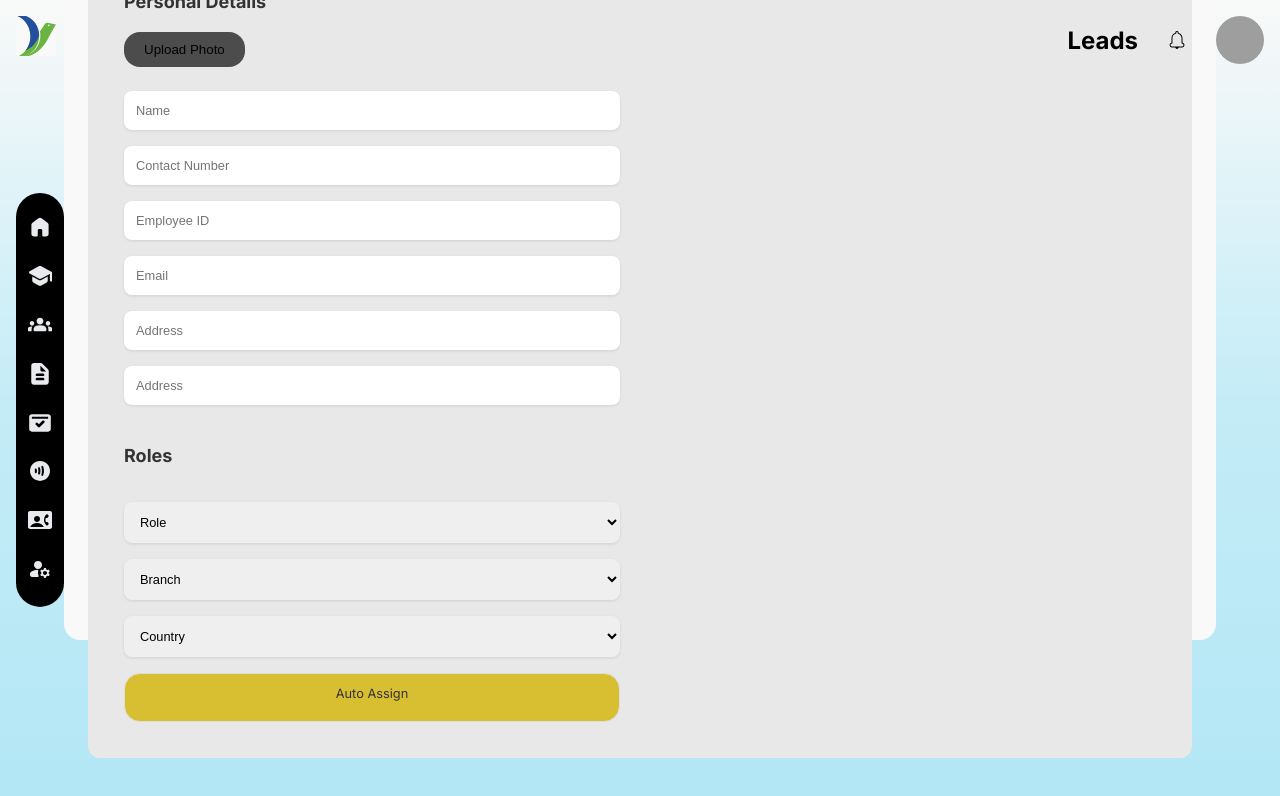
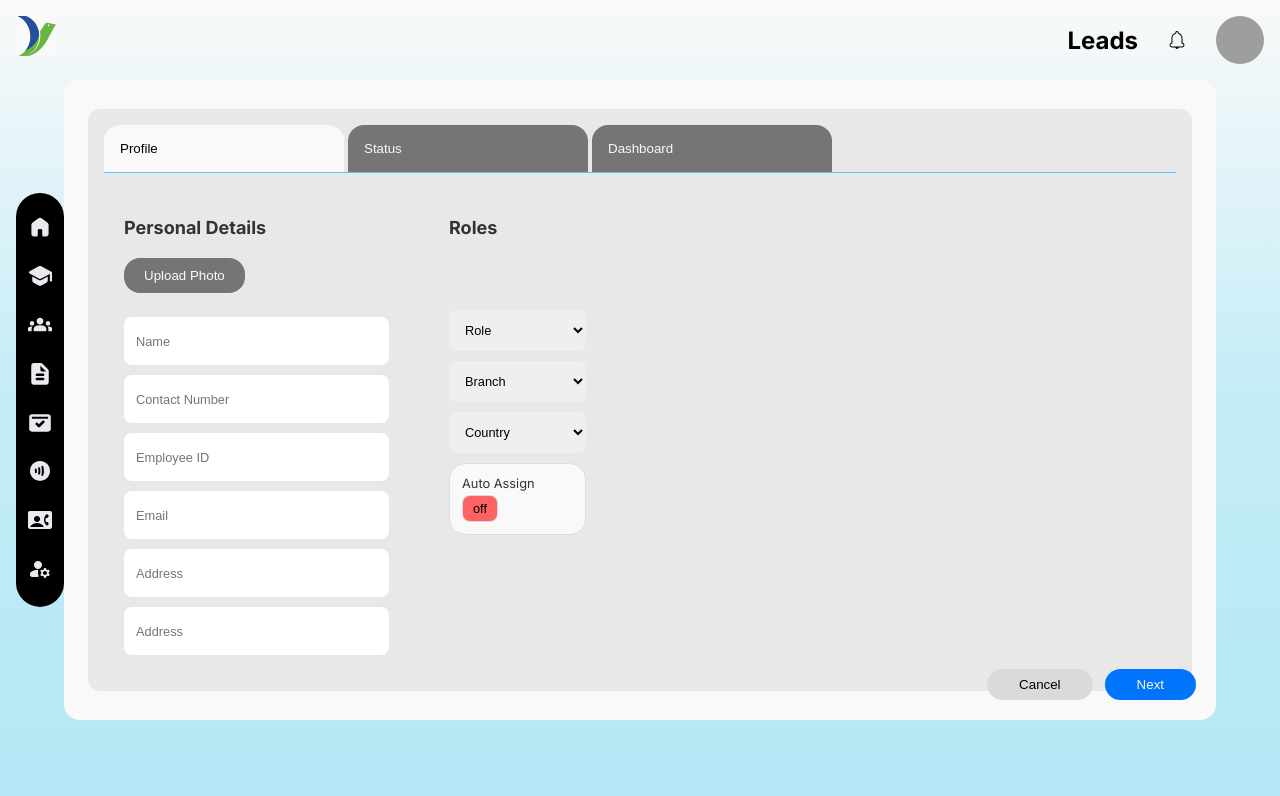
Before and after one commit to Arjunliljo/CRM, a React (Vite) app: page /profileEdit in a window 1280 px wide. Shown: the top 796 px of the page. Built offline with nearby package versions, Linux system fonts and the light colour scheme; grey boxes are pictures that could not be loaded.

Commit message:
profile update

```diff
--- a/Sass/page/_profileUpdateUser.scss
+++ b/Sass/page/_profileUpdateUser.scss
@@ -9,146 +9,19 @@
   display: flex;
   align-items: center;
   justify-content: center;
-  margin: 0 auto;
-}
+  margin: 5rem auto;
+  position: relative;
 
-.profile-edit-container {
-  background-color: variables.$color-gray;
-  border-radius: 12px;
-  padding: variables.$padding-md;
-  width: 90vw;
+  .action-buttons {
+    position: absolute;
+    bottom: 20px;
+    right: 20px;
+    display: flex;
+    gap: 12px;
 
-  .profile-nav {
-    display: flex;
-    gap: 4px;
-    margin-bottom: 24px;
-    border-bottom: 1px solid variables.$color-light-blue;
-
-    .nav-item {
-      padding: variables.$padding-md;
-      border: none;
-      border-top-left-radius: variables.$radius-md;
-      border-top-right-radius: variables.$radius-md;
-      background: none;
-      cursor: pointer;
-      font-weight: 500;
-      color: variables.$color-black;
-
-      &.active {
-        background: #9c9c9c;
-        color: #333;
-      }
-    }
-  }
-
-  .profile-content {
-    display: flex;
-    flex-wrap: wrap;
-    gap: 40px;
-    padding: 20px;
-    width: 50%;
-
-    .content-section {
-      flex: 1;
-      min-width: 320px;
-      h2 {
-        font-size: 18px;
-        margin-bottom: 20px;
-        color: #333;
-      }
-    }
-
-    .upload-btn {
-      background-color: variables.$color-gray-dark;
-      border: none;
-      padding: 10px 20px;
-      border-radius: variables.$radius-md;
-      margin-bottom: 24px;
-      cursor: pointer;
-
-      &:hover {
-        background-color: variables.$color-gray-mid;
-      }
-    }
-  }
-
-  /* Flexbox for form-left and form-right */
-  .form-left,
-  .form-right {
-    display: flex;
-    flex-direction: column;
-    gap: 16px;
-    flex: 1;
-    min-width: 320px;
-    h2 {
-      font-size: 18px;
-      margin-bottom: 20px;
-      color: #333;
-    }
-    .form-group {
-      display: flex;
-      flex-direction: column; /* Stack label and input */
-      gap: 8px; /* Spacing between label and input */
-
-      input,
-      select {
-        width: 100%;
-        padding: 12px;
-        border: none;
-        border-radius: variables.$radius-sm;
-        font-size: variables.$font-size-small;
-        box-shadow: 0px 1px 3px rgba(0, 0, 0, 0.1); /* Add subtle shadow for inputs */
-      }
-
-      &.auto-assign {
-        display: flex;
-        justify-content: space-between;
-        align-items: center;
-        padding: 12px;
-        background: #d8bf32;
-        border-radius: variables.$radius-md;
-        border: 1px solid #ddd;
-
-        span {
-          font-size: variables.$font-size-small;
-          color: #333;
-        }
-
-        button {
-          background: none;
-          border: none;
-          cursor: pointer;
-
-          .toggle-slider {
-            width: 24px;
-            height: 12px;
-            background: #ff6b6b;
-            border-radius: 6px;
-            position: relative;
-          }
-        }
-      }
-    }
-  }
-
-  .toggle-btn {
-    width: 48px;
-    height: 24px;
-    background: #ff6b6b;
-    border-radius: 12px;
-    position: relative;
-    border: none;
-    cursor: pointer;
-  }
-
-  .button-group {
-    display: flex;
-    justify-content: flex-end;
-    gap: 12px;
-    padding: 20px;
-
-    button {
-      padding: variables.$padding-md;
+    .btn-cancel,
+    .btn-next {
+      padding: variables.$padding-sm 2rem;
       border-radius: variables.$radius-md;
       border: none;
       cursor: pointer;
@@ -170,3 +43,173 @@
     }
   }
 }
+
+.profile-edit-container {
+  background-color: variables.$color-gray;
+  border-radius: 12px;
+  padding: variables.$padding-md;
+  width: 90vw;
+
+  .profile-nav {
+    display: flex;
+    gap: 4px;
+    margin-bottom: 24px;
+    border-bottom: 1px solid variables.$color-light-blue;
+
+    .nav-item {
+      padding: variables.$padding-md;
+      border: none;
+      border-top-left-radius: variables.$radius-md;
+      border-top-right-radius: variables.$radius-md;
+      background: variables.$color-text-gray;
+      cursor: pointer;
+      color: variables.$color-white;
+      font-weight: variables.$font-bold;
+      width: 15rem;
+      display: flex;
+      align-items: start;
+      justify-content: start;
+
+      &.active {
+        background: variables.$color-gray-light;
+        color: variables.$color-black;
+      }
+    }
+  }
+
+  .profile-content {
+    display: flex;
+    // flex-wrap: wrap;
+    gap: 5px;
+    padding: 20px;
+    width: 50%;
+
+    .content-section {
+      flex: 1;
+      min-width: 320px;
+      h2 {
+        font-size: 18px;
+        margin-bottom: 20px;
+        color: #333;
+      }
+    }
+
+    .upload-btn {
+      background-color: variables.$color-text-gray;
+      color: variables.$color-white;
+      border: none;
+      padding: 10px 20px;
+      border-radius: variables.$radius-md;
+      margin-bottom: 24px;
+      cursor: pointer;
+
+      &:hover {
+        background-color: variables.$color-gray-mid;
+      }
+    }
+  }
+
+  .form-left,
+  .form-right {
+    display: flex;
+    flex-direction: column;
+    gap: 10px;
+    flex: 1;
+    width: 265px;
+    h2 {
+      font-size: 18px;
+      margin-bottom: 62px;
+      color: #333;
+    }
+    .form-group {
+      display: flex;
+      flex-direction: column;
+      gap: 4px;
+
+      .input-formGroup {
+        width: 100%;
+        height: 3rem;
+        padding: 12px;
+        border: none;
+        border-radius: variables.$radius-sm;
+        font-size: variables.$font-size-small;
+      }
+      .select-formGroup {
+        width: 80%;
+        padding: 12px;
+        border: none;
+        border-radius: variables.$radius-sm;
+        font-size: variables.$font-size-small;
+      }
+
+      &.auto-assign {
+        display: flex;
+        justify-content: space-between;
+        align-items: start;
+        padding: 12px;
+        background: variables.$color-white;
+        border-radius: variables.$radius-md;
+        border: 1px solid #ddd;
+        width: 80%;
+
+        .span-assign {
+          font-size: variables.$font-size-small;
+          color: #333;
+        }
+
+        .button-off {
+          background: variables.$color-red-light;
+          border: 1px solid variables.$color-gray-mid;
+          border-radius: variables.$radius-sm;
+          cursor: pointer;
+          padding: 5px 10px;
+          font-size: variables.$font-size-small;
+          color: variables.$color-black;
+
+          &:hover {
+            background: variables.$color-gray-light;
+          }
+        }
+      }
+    }
+  }
+
+  // .toggle-btn {
+  //   width: 48px;
+  //   height: 24px;
+  //   background: #ff6b6b;
+  //   border-radius: 12px;
+  //   position: relative;
+  //   border: none;
+  //   cursor: pointer;
+  // }
+
+  // .button-group {
+  //   display: flex;
+  //   justify-content: flex-end;
+  //   gap: 12px;
+  //   padding: 20px;
+
+  //   button {
+  //     padding: variables.$padding-md;
+  //     border-radius: variables.$radius-md;
+  //     border: none;
+  //     cursor: pointer;
+  //     font-weight: 500;
+
+  //     &.btn-cancel {
+  //       background: variables.$color-gray-mid;
+  //       color: variables.$color-black;
+
+  //       &:hover {
+  //         background: #e9ecef;
+  //       }
+  //     }
+
+  //     &.btn-next {
+  //       background: variables.$color-blue;
+  //       color: variables.$color-white;
+  //     }
+  //   }
+  // }
+}
--- a/src/pages/profileEdit/ProfileUpdateUser.jsx
+++ b/src/pages/profileEdit/ProfileUpdateUser.jsx
@@ -15,22 +15,46 @@ function ProfileUpdateUser() {
 
             <div className="form-left">
               <div className="form-group">
-                <input type="text" placeholder="Name" />
+                <input
+                  type="text"
+                  placeholder="Name"
+                  className="input-formGroup"
+                />
               </div>
               <div className="form-group">
-                <input type="tel" placeholder="Contact Number" />
+                <input
+                  type="tel"
+                  placeholder="Contact Number"
+                  className="input-formGroup"
+                />
               </div>
               <div className="form-group">
-                <input type="text" placeholder="Employee ID" />
+                <input
+                  type="text"
+                  placeholder="Employee ID"
+                  className="input-formGroup"
+                />
               </div>
               <div className="form-group">
-                <input type="email" placeholder="Email" />
+                <input
+                  type="email"
+                  placeholder="Email"
+                  className="input-formGroup"
+                />
               </div>
               <div className="form-group">
-                <input type="text" placeholder="Address" />
+                <input
+                  type="text"
+                  placeholder="Address"
+                  className="input-formGroup"
+                />
               </div>
               <div className="form-group">
-                <input type="text" placeholder="Address" />
+                <input
+                  type="text"
+                  placeholder="Address"
+                  className="input-formGroup"
+                />
               </div>
             </div>
           </div>
@@ -38,39 +62,37 @@ function ProfileUpdateUser() {
           <div className="form-right">
             <h2>Roles</h2>
             <div className="form-group">
-              <select>
+              <select className="select-formGroup">
                 <option value="" disabled selected>
                   Role
                 </option>
               </select>
             </div>
             <div className="form-group">
-              <select>
+              <select className="select-formGroup">
                 <option value="" disabled selected>
                   Branch
                 </option>
               </select>
             </div>
             <div className="form-group">
-              <select>
+              <select className="select-formGroup">
                 <option value="" disabled selected>
                   Country
                 </option>
               </select>
             </div>
             <div className="form-group auto-assign">
-              <span>Auto Assign</span>
-              <button>
-                <span className="toggle-slider"></span>
-              </button>
+              <span className="span-assign">Auto Assign</span>
+              <button className="button-off">off</button>
             </div>
           </div>
+        </div>
+      </div>
 
-          {/* <div className="button-group">
-            <button className="btn-cancel">Cancel</button>
-            <button className="btn-next">Next</button>
-          </div> */}
-        </div>
+      <div className="action-buttons">
+        <button className="btn-cancel">Cancel</button>
+        <button className="btn-next">Next</button>
       </div>
     </div>
   );
--- a/styles/styles.css
+++ b/styles/styles.css
@@ -2596,7 +2596,37 @@ F .log .message-area-textarea-container {
   display: flex;
   align-items: center;
   justify-content: center;
-  margin: 0 auto;
+  margin: 5rem auto;
+  position: relative;
+}
+.profileUpdate-main .action-buttons {
+  position: absolute;
+  bottom: 20px;
+  right: 20px;
+  display: flex;
+  gap: 12px;
+}
+.profileUpdate-main .action-buttons .btn-cancel,
+.profileUpdate-main .action-buttons .btn-next {
+  padding: 0.5rem 2rem;
+  border-radius: 1rem;
+  border: none;
+  cursor: pointer;
+  font-weight: 500;
+}
+.profileUpdate-main .action-buttons .btn-cancel.btn-cancel,
+.profileUpdate-main .action-buttons .btn-next.btn-cancel {
+  background: #dadada;
+  color: #000000;
+}
+.profileUpdate-main .action-buttons .btn-cancel.btn-cancel:hover,
+.profileUpdate-main .action-buttons .btn-next.btn-cancel:hover {
+  background: #e9ecef;
+}
+.profileUpdate-main .action-buttons .btn-cancel.btn-next,
+.profileUpdate-main .action-buttons .btn-next.btn-next {
+  background: #0075fc;
+  color: #f9f9f9;
 }
 
 .profile-edit-container {
@@ -2604,7 +2634,6 @@ F .log .message-area-textarea-container {
   border-radius: 12px;
   padding: 1rem;
   width: 90vw;
-  /* Flexbox for form-left and form-right */
 }
 .profile-edit-container .profile-nav {
   display: flex;
@@ -2617,19 +2646,22 @@ F .log .message-area-textarea-container {
   border: none;
   border-top-left-radius: 1rem;
   border-top-right-radius: 1rem;
-  background: none;
+  background: #757575;
   cursor: pointer;
+  color: #f9f9f9;
   font-weight: 500;
+  width: 15rem;
+  display: flex;
+  align-items: start;
+  justify-content: start;
+}
+.profile-edit-container .profile-nav .nav-item.active {
+  background: #f9f9f9;
   color: #000000;
 }
-.profile-edit-container .profile-nav .nav-item.active {
-  background: #9c9c9c;
-  color: #333;
-}
 .profile-edit-container .profile-content {
   display: flex;
-  flex-wrap: wrap;
-  gap: 40px;
+  gap: 5px;
   padding: 20px;
   width: 50%;
 }
@@ -2643,7 +2675,8 @@ F .log .message-area-textarea-container {
   color: #333;
 }
 .profile-edit-container .profile-content .upload-btn {
-  background-color: #4c4c4c;
+  background-color: #757575;
+  color: #f9f9f9;
   border: none;
   padding: 10px 20px;
   border-radius: 1rem;
@@ -2657,94 +2690,68 @@ F .log .message-area-textarea-container {
 .profile-edit-container .form-right {
   display: flex;
   flex-direction: column;
-  gap: 16px;
+  gap: 10px;
   flex: 1;
-  min-width: 320px;
+  width: 265px;
 }
 .profile-edit-container .form-left h2,
 .profile-edit-container .form-right h2 {
   font-size: 18px;
-  margin-bottom: 20px;
+  margin-bottom: 62px;
   color: #333;
 }
 .profile-edit-container .form-left .form-group,
 .profile-edit-container .form-right .form-group {
   display: flex;
-  flex-direction: column; /* Stack label and input */
-  gap: 8px; /* Spacing between label and input */
-}
-.profile-edit-container .form-left .form-group input,
-.profile-edit-container .form-left .form-group select,
-.profile-edit-container .form-right .form-group input,
-.profile-edit-container .form-right .form-group select {
+  flex-direction: column;
+  gap: 4px;
+}
+.profile-edit-container .form-left .form-group .input-formGroup,
+.profile-edit-container .form-right .form-group .input-formGroup {
   width: 100%;
+  height: 3rem;
   padding: 12px;
   border: none;
   border-radius: 0.5rem;
   font-size: 0.8rem;
-  box-shadow: 0px 1px 3px rgba(0, 0, 0, 0.1); /* Add subtle shadow for inputs */
+}
+.profile-edit-container .form-left .form-group .select-formGroup,
+.profile-edit-container .form-right .form-group .select-formGroup {
+  width: 80%;
+  padding: 12px;
+  border: none;
+  border-radius: 0.5rem;
+  font-size: 0.8rem;
 }
 .profile-edit-container .form-left .form-group.auto-assign,
 .profile-edit-container .form-right .form-group.auto-assign {
   display: flex;
   justify-content: space-between;
-  align-items: center;
+  align-items: start;
   padding: 12px;
-  background: #d8bf32;
+  background: #f9f9f9;
   border-radius: 1rem;
   border: 1px solid #ddd;
-}
-.profile-edit-container .form-left .form-group.auto-assign span,
-.profile-edit-container .form-right .form-group.auto-assign span {
+  width: 80%;
+}
+.profile-edit-container .form-left .form-group.auto-assign .span-assign,
+.profile-edit-container .form-right .form-group.auto-assign .span-assign {
   font-size: 0.8rem;
   color: #333;
 }
-.profile-edit-container .form-left .form-group.auto-assign button,
-.profile-edit-container .form-right .form-group.auto-assign button {
-  background: none;
-  border: none;
+.profile-edit-container .form-left .form-group.auto-assign .button-off,
+.profile-edit-container .form-right .form-group.auto-assign .button-off {
+  background: #fd6363;
+  border: 1px solid #dadada;
+  border-radius: 0.5rem;
   cursor: pointer;
-}
-.profile-edit-container .form-left .form-group.auto-assign button .toggle-slider,
-.profile-edit-container .form-right .form-group.auto-assign button .toggle-slider {
-  width: 24px;
-  height: 12px;
-  background: #ff6b6b;
-  border-radius: 6px;
-  position: relative;
-}
-.profile-edit-container .toggle-btn {
-  width: 48px;
-  height: 24px;
-  background: #ff6b6b;
-  border-radius: 12px;
-  position: relative;
-  border: none;
-  cursor: pointer;
-}
-.profile-edit-container .button-group {
-  display: flex;
-  justify-content: flex-end;
-  gap: 12px;
-  padding: 20px;
-}
-.profile-edit-container .button-group button {
-  padding: 1rem;
-  border-radius: 1rem;
-  border: none;
-  cursor: pointer;
-  font-weight: 500;
-}
-.profile-edit-container .button-group button.btn-cancel {
-  background: #dadada;
+  padding: 5px 10px;
+  font-size: 0.8rem;
   color: #000000;
 }
-.profile-edit-container .button-group button.btn-cancel:hover {
-  background: #e9ecef;
-}
-.profile-edit-container .button-group button.btn-next {
-  background: #0075fc;
-  color: #f9f9f9;
+.profile-edit-container .form-left .form-group.auto-assign .button-off:hover,
+.profile-edit-container .form-right .form-group.auto-assign .button-off:hover {
+  background: #f9f9f9;
 }
 
 /*
```
